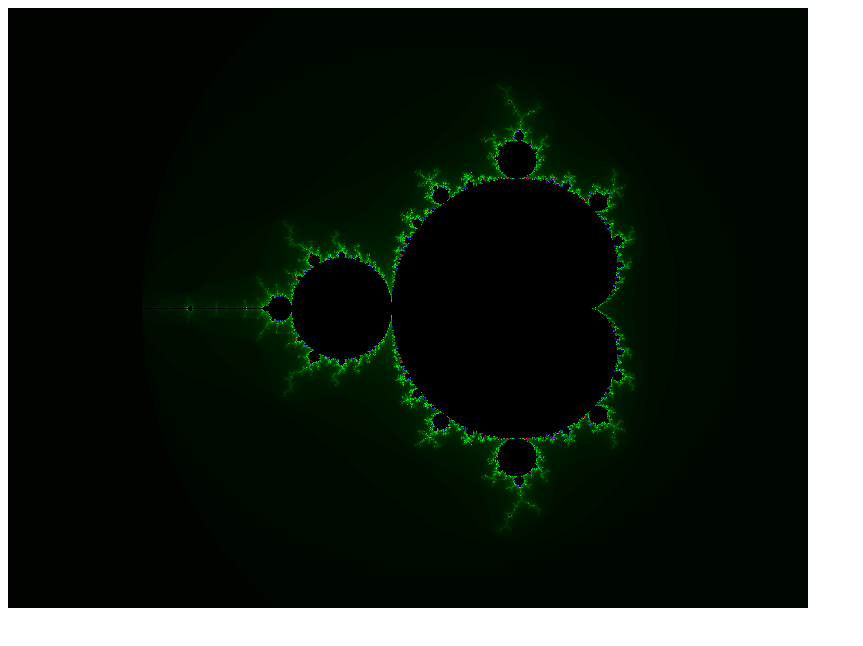
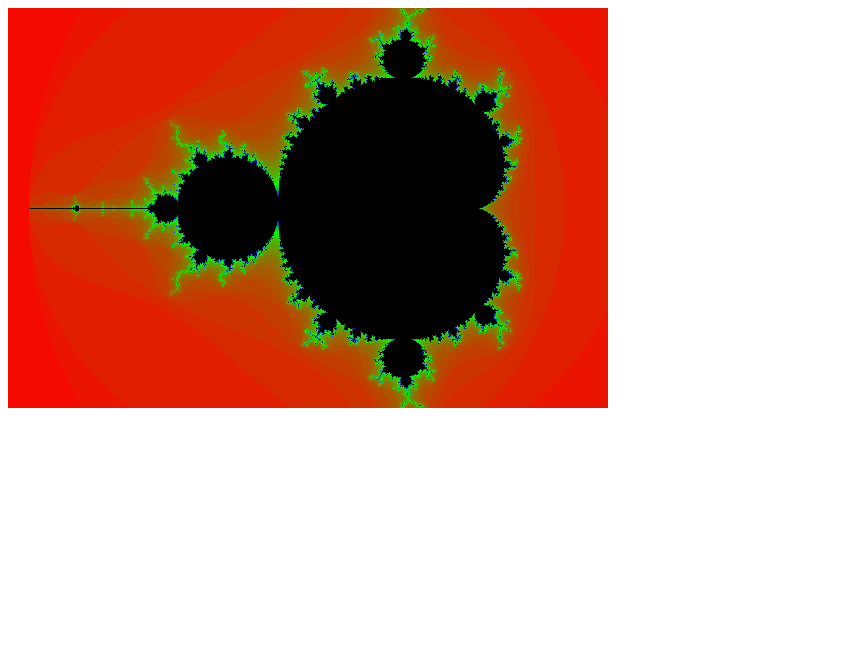
Before and after one commit to Bopzor/mandelbrot, a website with bundled scripts: page index.html in a window 1280 px wide. Shown: the whole page, without its empty margins (0-863 px from the left). Built offline with nearby package versions, Linux system fonts and the light colour scheme.

Commit message:
with colors

```diff
--- a/index.html
+++ b/index.html
@@ -2,7 +2,7 @@
 <html>
 
 <body>
-  <canvas id="canvas" width="800" height="600" style="background-color: #370a80;" />
+  <canvas id="canvas" width="600" height="400" style="background-color: #370a80;" />
 
   <script src="dist/index.js" type="module"></script>
 </body>
--- a/src/index.ts
+++ b/src/index.ts
@@ -1,15 +1,11 @@
-type ComplexNumber = [number, number];
-type Pixel = [number, number];
-type Point = [number, number];
-type Color = [number, number, number];
+type Pixel = { x: number; y: number };
+type Point = { re: number; im: number };
+export type Color = [number, number, number];
 
 class Canvas {
   width = 0;
   height = 0;
   ctx: CanvasRenderingContext2D | null = null;
-
-  currentPixel: Pixel = [0, 0];
-  zoom = 200;
 
   constructor() {
     const canvas = document.querySelector('canvas');
@@ -21,11 +17,7 @@ class Canvas {
     }
   }
 
-  pixelToPoint([x, y]: Pixel): Point {
-    return [this.translateX(x, 2 / 3) / this.zoom, this.translateY(y) / this.zoom];
-  }
-
-  draw([x, y]: Pixel, color: Color) {
+  draw({ x, y }: Pixel, color: Color) {
     this.ctx!.fillStyle = this.getColorFromComponents(color);
     this.ctx!.fillRect(x, y, 1, 1);
   }
@@ -34,22 +26,77 @@ class Canvas {
     return `rgb(${r}, ${g}, ${b})`;
   }
 
-  private translateX(x: number, distance = 1 / 2) {
-    return x - this.width * distance;
+  centerX(x: number) {
+    return x - this.width / 2;
   }
 
-  private translateY(y: number, distance = 1 / 2) {
-    return y - this.height * distance;
+  centerY(y: number) {
+    return y - this.height / 2;
+  }
+}
+
+class Plan {
+  x = 0.6;
+  y = 0;
+
+  zoom = 200;
+
+  pixelToPoint({ x, y }: Pixel): Point {
+    // prettier-ignore
+    return {
+      re: x / this.zoom - this.x,
+      im: y / this.zoom - this.y,
+    };
   }
 }
 
 const canvas = new Canvas();
+const plan = new Plan();
 
-const mandelbrot = ([za, zb]: ComplexNumber, [ca, cb]: ComplexNumber): ComplexNumber => {
-  const r: number = Math.pow(za, 2) - Math.pow(zb, 2) + ca;
-  const i: number = 2 * za * zb + cb;
+const defaultPalette: Record<number, Color> = {
+  0: [255, 0, 0],
+  0.5: [0, 255, 0],
+  1: [0, 0, 255],
+};
 
-  return [r, i];
+export const normalize = ({ value, range }: { value: number; range: [number, number] }) => {
+  if (range[1] - range[0] === 0) {
+    return 0;
+  }
+
+  return (value - range[0]) / (range[1] - range[0]);
+};
+
+export const toComponent = (value: number, min = 0, max = 255): number => {
+  if (min > max) {
+    return min - Math.floor(value * (min - max));
+  }
+
+  return Math.round(value * (max - min));
+};
+
+const interpolateColor = ([r1, g1, b1]: Color, [r2, g2, b2]: Color, value = 0.5): Color => {
+  // prettier-ignore
+  return [
+    toComponent(value, r1, r2),
+    toComponent(value, g1, g2),
+    toComponent(value, b1, b2),
+  ];
+};
+
+export const getColorFormProgression = (progression: number, palette = defaultPalette): Color => {
+  const ranges: number[] = Object.keys(palette).map(Number).sort();
+
+  const idx = ranges.findIndex((range) => progression <= range);
+  const startIdx = idx - 1 < 0 ? ranges.length - 1 : idx - 1;
+  const endIdx = idx < 0 ? 0 : idx;
+
+  const startColor = palette[ranges[startIdx]];
+  const endColor = palette[ranges[endIdx]];
+
+  const value = normalize({ value: progression, range: [ranges[startIdx], ranges[endIdx]] });
+
+  return interpolateColor(startColor, endColor, value);
 };
 
 export const getColorFormIter = (iter: number, maxIter: number): Color => {
@@ -58,13 +105,6 @@ export const getColorFormIter = (iter: number, maxIter: number): Color => {
   let r = 0;
   let g = 0;
   let b = 0;
-
-  // if (coef < 0.5) {
-  //   g = Math.floor(coef * 2 * 255);
-  // } else {
-  //   g = 255 - Math.floor((coef - 0.5) * 2 * 255);
-  //   b = Math.floor((coef - 0.5) * 2 * 255);
-  // }
 
   if (coef < 1 / 3) {
     g = Math.floor(coef * 3 * 255);
@@ -79,29 +119,49 @@ export const getColorFormIter = (iter: number, maxIter: number): Color => {
   return [r, g, b];
 };
 
-const main = (maxIter = 10) => {
+const mandelbrot = (maxIter = 10) => {
   for (let x = 0; x < canvas.width; x++) {
     for (let y = 0; y < canvas.height; y++) {
-      const c = canvas.pixelToPoint([x, y]);
+      const c = plan.pixelToPoint({ x: canvas.centerX(x), y: canvas.centerY(y) });
 
-      let z: ComplexNumber = [0, 0];
+      let z: Point = { re: 0, im: 0 };
 
       let color: Color = [0, 0, 0];
 
       for (let iter = 1; iter <= maxIter; iter++) {
-        const [za, zb] = mandelbrot(z, c);
+        const zr: number = z.re * z.re - z.im * z.im + c.re;
+        const zi: number = 2 * z.re * z.im + c.im;
 
-        if (Math.pow(za, 2) + Math.pow(zb, 2) >= 4) {
-          color = getColorFormIter(iter, maxIter);
+        if (zr * zr + zi * zi >= 4) {
+          color = getColorFormProgression(iter / maxIter);
           break;
         }
 
-        z = [za, zb];
+        z = { re: zr, im: zi };
       }
 
-      canvas.draw([x, y], color);
+      canvas.draw({ x, y }, color);
     }
   }
 };
 
-main(250);
+const actions: { [key: KeyboardEvent['key']]: (() => void) | undefined } = {
+  ArrowRight: () => (plan.x -= 30 / plan.zoom),
+  ArrowLeft: () => (plan.x += 30 / plan.zoom),
+  ArrowUp: () => (plan.y += 30 / plan.zoom),
+  ArrowDown: () => (plan.y -= 30 / plan.zoom),
+  ' ': () => (plan.zoom *= 1.5),
+  Alt: () => (plan.zoom /= 1.5),
+};
+
+const main = (maxIter = 10) => {
+  window.addEventListener('keydown', (event: KeyboardEvent) => {
+    actions[event.key]?.();
+
+    mandelbrot(maxIter);
+  });
+
+  mandelbrot(maxIter);
+};
+
+main(50);
```
Also changed, not shown: src/index.spec.ts (+63 -6 lines).
